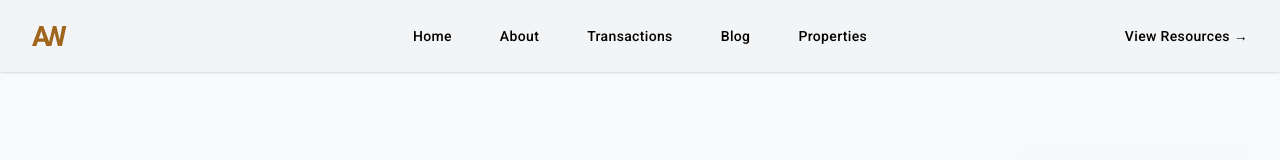
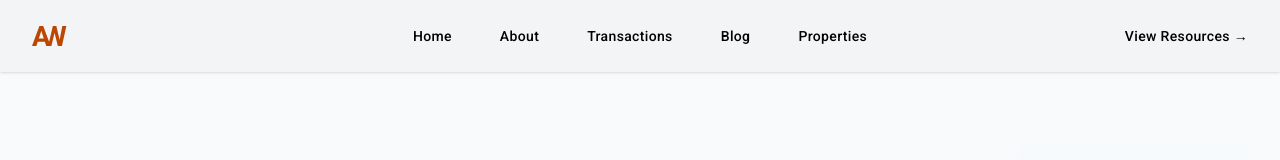
Before and after one commit to iamwillcode/agentwebb, a Next.js app: page / in a window 1280 px wide. Shown: the top 160 px of the page. Built offline with nearby package versions, Linux system fonts and the light colour scheme.

Commit message:
updated primary colors

```diff
--- a/tailwind.config.js
+++ b/tailwind.config.js
@@ -17,23 +17,23 @@ module.exports = {
       },
       colors: {
         primary: {
-          50: "#fefcec",
-          100: "#fbf7cb",
-          200: "#f6ed8e",
-          300: "#f0df5c",
-          400: "#eacb34",
-          500: "#dfaf20",
-          600: "#c58a1b",
-          700: "#a0651c",
-          800: "#814f1d",
-          900: "#69401c",
-          950: "#3c230c",
+          50: "#fffbea",
+          100: "#fff1c5",
+          200: "#ffe285",
+          300: "#ffcc46",
+          400: "#ffb61b",
+          500: "#ff980f",
+          600: "#e26b00",
+          700: "#bb4702",
+          800: "#983708",
+          900: "#7c2e0b",
+          950: "#481500",
         },
       },
     },
   },
   plugins: [
-    require('@tailwindcss/typography'),
+    require("@tailwindcss/typography"),
     // ...
   ],
 };
```
